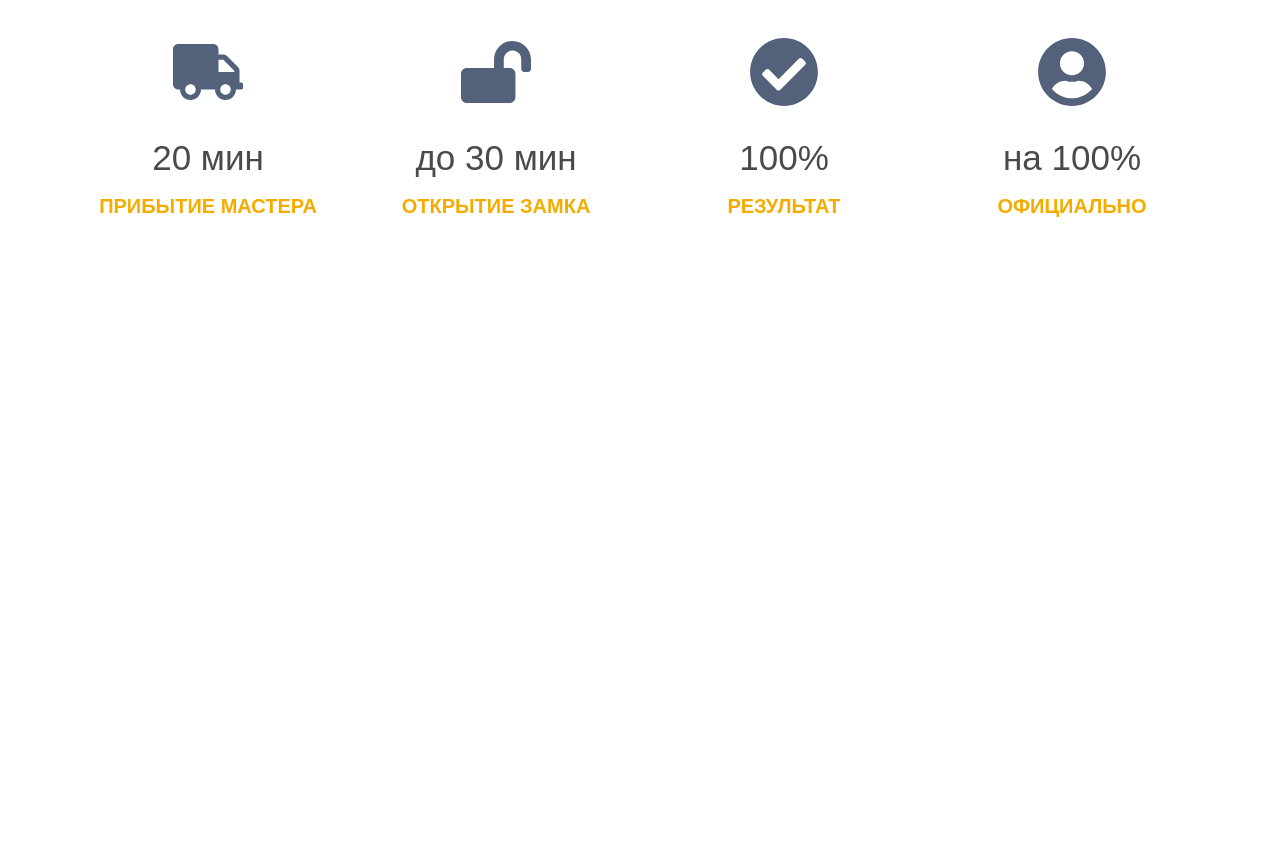
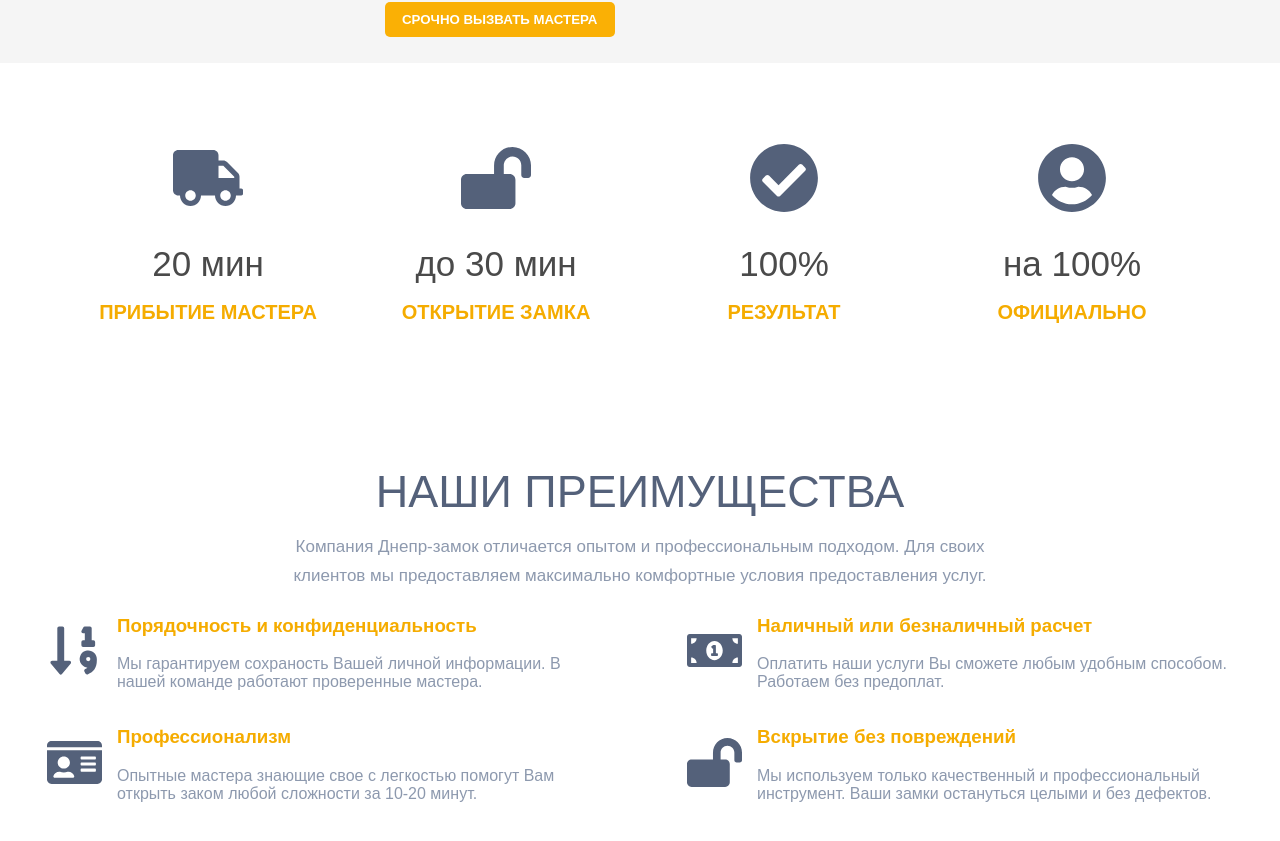
Before and after one commit to Ca-tt/dnepr-masterok-vue, a Vue app: page / in a window 1280 px wide. Shown: the part 1151-1992 px from the top of the page. Before the commit the page ends 1474 px from the top, so only its background shows below. Built offline with nearby package versions, Linux system fonts and the light colour scheme.

Commit message:
сделал скуцию (наши преимущества)

```diff
--- a/src/App.vue
+++ b/src/App.vue
@@ -1,25 +1,28 @@
 <template>
   <div id="app">
     <Header />
-    <Mastercall />
+    <MasterCall />
     <Services />
     <SectionB />
+    <Advantages />
   </div>
 </template>
 
 <script>
 import Header from './components/Header.vue'
-import Mastercall from './components/Mastercall.vue'
+import MasterCall from './components/MasterCall.vue'
 import Services from './components/Services.vue'
 import SectionB from './components/SectionB.vue'
+import Advantages from './components/Advantages.vue'
 
 export default {
   name: 'App',
   components: {
     Header,
-    Mastercall,
+    MasterCall,
     Services,
-    SectionB
+    SectionB,
+    Advantages
   }
 }
 </script>
--- /dev/null
+++ b/src/components/Advantages.vue
@@ -0,0 +1,147 @@
+<template>
+    <section>
+        <div class="advantages">
+            <div class="title">
+                <h2 class="title">НАШИ ПРЕИМУЩЕСТВА</h2>
+                <p class="category">Компания Днепр-замок отличается опытом и профессиональным подходом. Для своих клиентов мы предоставляем максимально комфортные условия предоставления услуг.</p>
+            </div>
+            <div class="adv-list">
+                <div class="adv-list-fst">
+                    <div class="adv-block">
+                        <div class="adv-icon">
+                            <font-awesome-icon icon="sort-numeric-down" class="icon"/>
+                        </div>
+                        <div class="adv-text">
+                            <h3>Порядочность и конфиденциальность</h3>
+                            <p>Мы гарантируем сохраность Вашей личной информации. В нашей команде работают проверенные мастера.</p>
+                        </div>
+                    </div>
+                    <div class="adv-block">
+                        <div class="adv-icon">
+                            <font-awesome-icon icon="money-bill-alt" class="icon"/>
+                        </div>
+                        <div class="adv-text">
+                            <h3>Наличный или безналичный расчет</h3>
+                            <p>Оплатить наши услуги Вы сможете любым удобным способом. Работаем без предоплат.</p>
+                        </div>
+                    </div>
+                </div>
+                <div class="adv-list-snd">
+                    <div class="adv-block">
+                        <div class="adv-icon">
+                            <font-awesome-icon icon="id-card" class="icon"/>
+                        </div>
+                        <div class="adv-text">
+                            <h3>Профессионализм</h3>
+                            <p>Опытные мастера знающие свое с легкостью помогут Вам открыть заком любой сложности за 10-20 минут.</p>
+                        </div>
+                    </div>
+                    <div class="adv-block">
+                        <div class="adv-icon">
+                            <font-awesome-icon icon="lock-open" class="icon"/>
+                        </div>
+                        <div class="adv-text">
+                            <h3>Вскрытие без повреждений</h3>
+                            <p>Мы используем только качественный и профессиональный инструмент. Ваши замки остануться целыми и без дефектов.</p>
+                        </div>
+                    </div>
+                </div>
+            </div>
+        </div>
+    </section>
+</template>
+
+
+<style>
+    .advantages {
+        display: flex;
+        flex-direction: column;
+        align-items: center;
+        margin-bottom: 50px;
+    }
+
+    .advantages > .title {
+        /* width: 55%; */
+        text-align: center;
+    }
+
+    .advantages > .title > .category {
+        line-height: 1.7;
+    }
+
+    .adv-list {
+        display: flex;
+        flex-direction: column;
+    }
+
+    .adv-list-fst, .adv-list-snd {
+        display: flex;
+        flex-direction: column;
+        align-items: center;
+    }
+
+    .adv-block {
+        display: flex;
+        flex-direction: column;
+        width: 90%;
+    }
+
+    .adv-icon .icon {
+        width: 55px;
+        height: 55px;
+        margin: 15px;
+    }
+
+    .adv-text h3 {
+        color: #f5ac00;
+    }
+
+    .adv-text p {
+        font-size: 0.9em;
+    }
+
+    @media screen and (min-width: 768px) {
+        .advantages > .title {
+            width: 70%;
+        }
+
+        .adv-list-fst, .adv-list-snd {
+            flex-direction: row;
+            justify-content: space-around;
+        }
+
+        .adv-block {
+            flex-direction: row;
+            align-items: center;
+            width: 45%;
+        }
+
+        .adv-text {
+            text-align: left;
+        }
+    }
+
+    @media screen and (min-width: 1024px) {
+        .advantages {
+            margin-bottom: 100px;
+        }
+
+        .advantages > .title {
+            width: 720px;
+        }
+
+        .adv-text p {
+            font-size: 1em;
+        }
+    }
+
+    @media screen and (min-width: 1440px) {
+        .adv-text h3 {
+            font-size: 1.5em;
+        }
+
+        .adv-text p {
+            font-size: 1.2em;
+        }
+    }
+</style>
--- a/src/components/Header.vue
+++ b/src/components/Header.vue
@@ -8,7 +8,7 @@
     </div>
     <div class="inf">
       <div>
-        <div class="header-icon">
+        <div class="header-icon clock">
           <font-awesome-icon icon="clock" />
         </div>
         <div class="all-time">Работаем круглосуточно</div>
@@ -76,6 +76,11 @@
   .header-icon {
     color: #999999;
     margin-right: 10px;
+    /* width: 1em; */
+  }
+
+  .clock {
+    width: 1em;
   }
 
   @media (max-width: 1024px) {
--- a/src/components/Mastercall.vue
+++ b/src/components/Mastercall.vue
@@ -36,6 +36,10 @@
 
 
 <style>
+    .communication {
+        margin-bottom: 50px;
+    }
+
     .com-container {
         display: flex;
         flex-direction: column;
@@ -97,6 +101,12 @@
         }
     }
 
+    @media screen and (min-width: 1024px) {
+        .communication {
+            margin-bottom: 100px;
+        }
+    }
+
     @media screen and (min-width: 1440px) {
         .backcall a {
             font-size: 20px;
--- a/src/components/Services.vue
+++ b/src/components/Services.vue
@@ -234,5 +234,6 @@
         margin: 5px;
         color: #8d99ae;
         text-align: center;
+        font-size: 17px;
     }
 </style>
--- a/src/main.js
+++ b/src/main.js
@@ -2,10 +2,10 @@ import Vue from 'vue'
 import App from './App.vue'
 
 import { library } from '@fortawesome/fontawesome-svg-core'
-import { faLockOpen, faClock, faTruck, faCheckCircle, faUserCircle, faMobile } from '@fortawesome/free-solid-svg-icons'
+import { faLock, faClock, faLockOpen, faTruck, faCheckCircle, faUserCircle, faMobile, faSortNumericDown, faIdCard, faMoneyBillAlt} from '@fortawesome/free-solid-svg-icons'
 import { FontAwesomeIcon } from '@fortawesome/vue-fontawesome'
 
-library.add(faLockOpen, faClock, faTruck, faCheckCircle, faUserCircle, faMobile)
+library.add(faLock, faLockOpen, faClock, faTruck, faCheckCircle, faUserCircle, faMobile, faSortNumericDown, faIdCard, faMoneyBillAlt)
 
 Vue.component('font-awesome-icon', FontAwesomeIcon)
 
```
Also changed, not shown: src/components/Button.vue (deleted, +0 -13 lines), src/components/.vue (deleted).
